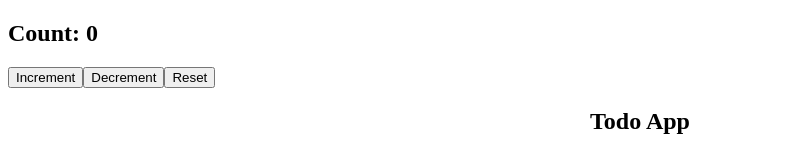
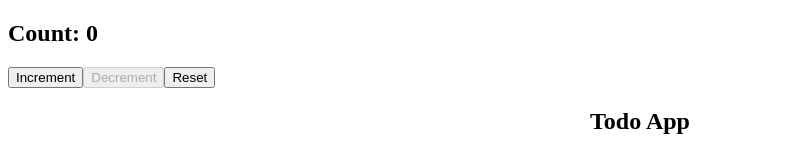
Before and after one commit to hana787f/React2p, a React (Vite) app: page / in a window 1280 px wide. Shown: the top 153 px of the page, without its empty margins (0-807 px from the left). Built offline with nearby package versions, Linux system fonts and the light colour scheme.

Commit message:
Backdated commit

```diff
--- a/src/Counter.jsx
+++ b/src/Counter.jsx
@@ -26,7 +26,8 @@ function Counter() {
         Increment
       </button>
 
-      <button onClick={() => dispatch({ type: "DECREMENT" })}>
+      <button onClick={() => dispatch({ type: "DECREMENT" })}
+         disabled={state.count ===0}>
         Decrement
       </button>
 
```
